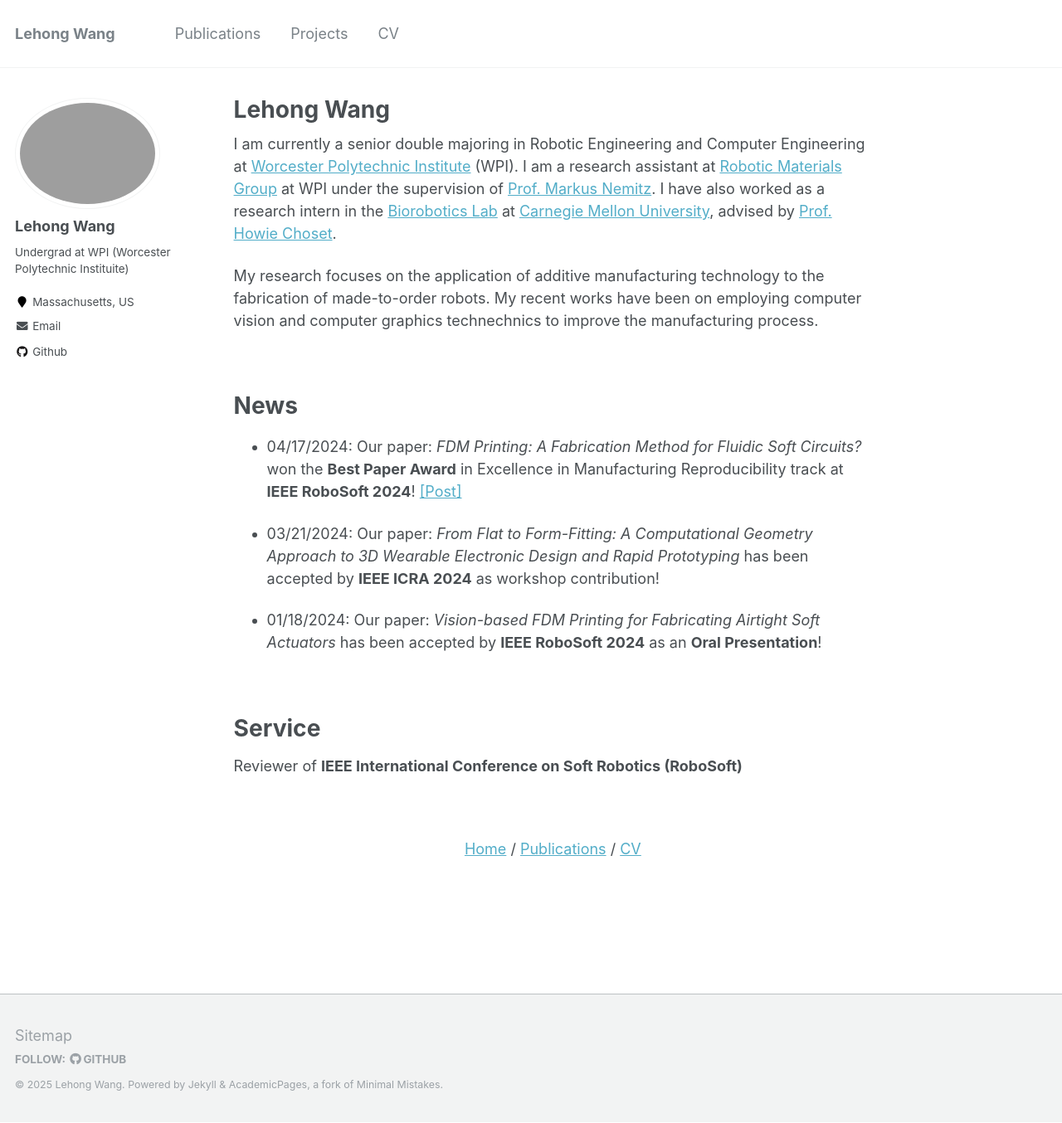
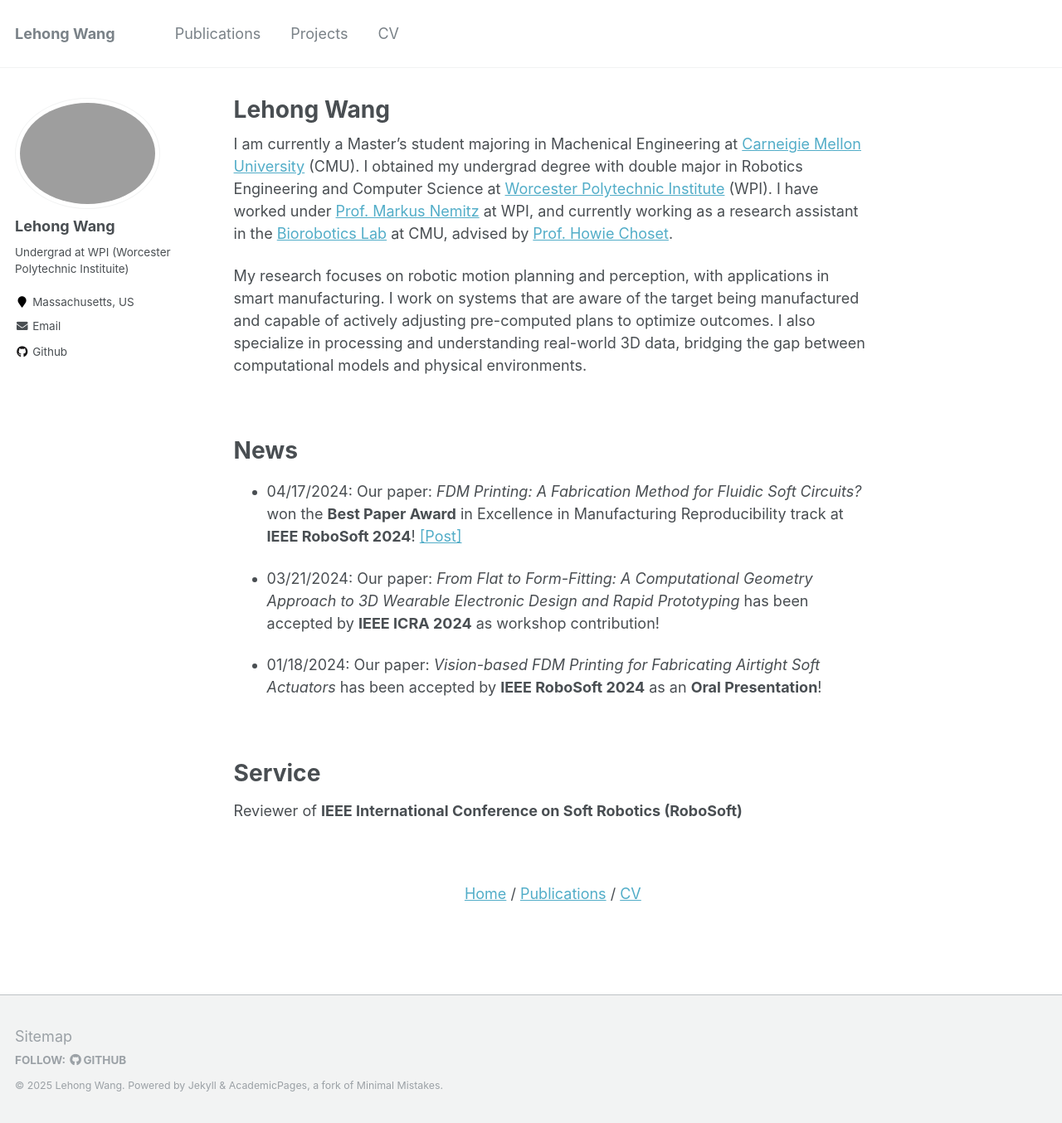
Before and after one commit to Lehong-Wang/Lehong-Wang.github.io, a Jekyll site: the page built from _pages/about.md, in a window 1280 px wide and 1354 px high. Shown: the whole window at 83% size. Built offline with Jekyll 4.4.1, drawn with Linux system fonts in a browser that asks for light colours.

Commit message:
Update about.md

```diff
--- a/_pages/about.md
+++ b/_pages/about.md
@@ -8,12 +8,10 @@
   - /about.html
 ---
 
-I am currently a senior double majoring in Robotic Engineering and Computer Engineering at [Worcester Polytechnic Institute](https://www.wpi.edu/) (WPI).
-I am a research assistant at [Robotic Materials Group](https://wp.wpi.edu/roboticmaterialsgroup/) at WPI under the supervision of [Prof. Markus Nemitz](https://www.wpi.edu/people/faculty/mnemitz).
-I have also worked as a research intern in the [Biorobotics Lab](http://biorobotics.ri.cmu.edu/index.php) at [Carnegie Mellon University](https://www.cmu.edu/), advised by [Prof. Howie Choset](https://www.ri.cmu.edu/ri-faculty/howie-choset/).
+I am currently a Master's student majoring in Machenical Engineering at [Carneigie Mellon University](https://www.cmu.edu/) (CMU). I obtained my undergrad degree with double major in Robotics Engineering and Computer Science at [Worcester Polytechnic Institute](https://www.wpi.edu/) (WPI).
+I have worked under [Prof. Markus Nemitz](https://www.wpi.edu/people/faculty/mnemitz) at WPI, and currently working as a research assistant in the [Biorobotics Lab](http://biorobotics.ri.cmu.edu/index.php) at CMU, advised by [Prof. Howie Choset](https://www.ri.cmu.edu/ri-faculty/howie-choset/).
 
-My research focuses on the application of additive manufacturing technology to the fabrication of made-to-order robots.
-My recent works have been on employing computer vision and computer graphics technechnics to improve the manufacturing process.
+My research focuses on robotic motion planning and perception, with applications in smart manufacturing. I work on systems that are aware of the target being manufactured and capable of actively adjusting pre-computed plans to optimize outcomes. I also specialize in processing and understanding real-world 3D data, bridging the gap between computational models and physical environments.
 
 <br/>
 
```
